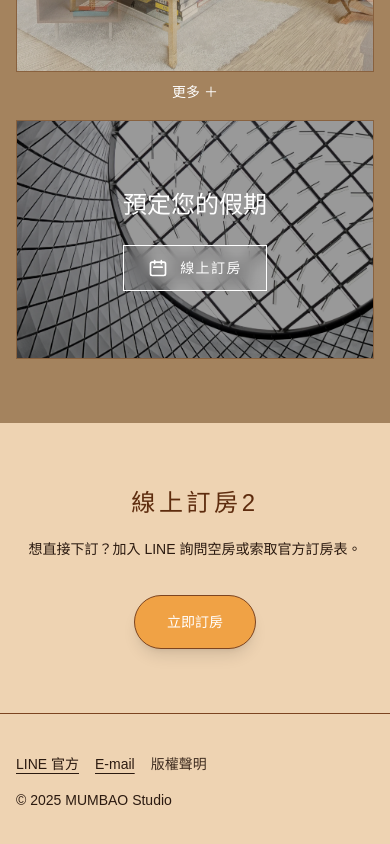
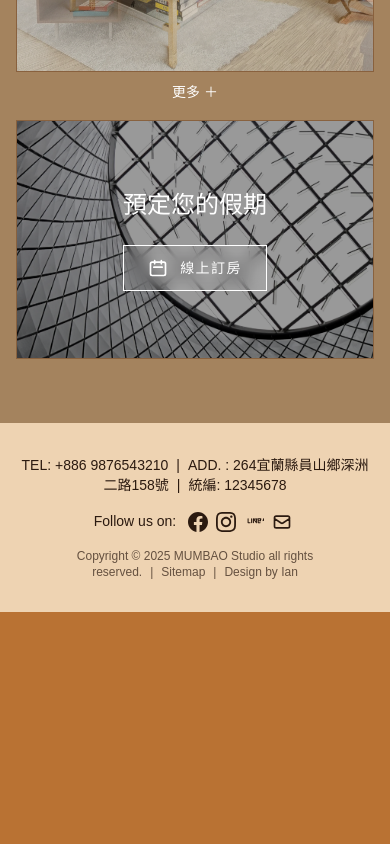
Before and after one commit to ianshih69/mumbao-website, a Next.js app: page / in a window 390 px wide. Shown: the part 2476-3320 px from the top of the page. After the commit the page ends 3088 px from the top, so only its background shows below. Built offline with nearby package versions, Linux system fonts and the light colour scheme.

Commit message:
尾頁修正

```diff
--- a/app/page.tsx
+++ b/app/page.tsx
@@ -95,24 +95,6 @@
       {/* [5] 第五圖頁：線上訂房 */}
       <Page5Booking />
 
-      {/* [6] 線上訂房 CTA */}
-      <section className="bg-[var(--bg-card)] py-16 md:py-24">
-        <div className="mx-auto max-w-4xl px-4 text-center">
-          <h2 className="text-2xl md:text-3xl font-normal tracking-[0.15em] text-[var(--title-main)] mb-4 text-center">
-            線上訂房2
-          </h2>
-          <p className="text-[var(--text-main)] leading-7 mb-8 max-w-2xl mx-auto text-sm md:text-base">
-            想直接下訂？加入 LINE 詢問空房或索取官方訂房表。
-          </p>
-          <a
-            href="#booking"
-            className="inline-block px-8 py-4 rounded-full bg-[var(--accent-main)] text-white hover:opacity-90 transition-opacity shadow-lg border border-[var(--border-main)] font-medium text-sm md:text-base"
-          >
-            立即訂房
-          </a>
-        </div>
-      </section>
-
       {/* [6] Footer */}
       <Footer />
     </>
--- a/components/Footer.tsx
+++ b/components/Footer.tsx
@@ -1,16 +1,49 @@
-
 
 export default function Footer() {
   return (
-    <footer className="border-t border-[var(--border-main)] bg-[var(--bg-card)] text-[var(--text-main)]">
-      <div className="mx-auto max-w-6xl px-4 py-10 text-sm">
-        <div className="flex flex-col md:flex-row gap-4 md:items-center md:justify-between">
-          <div className="flex items-center gap-4">
-            <a href="#" className="underline underline-offset-4">LINE 官方</a>
-            <a href="mailto:hello@mumbao.studio" className="underline underline-offset-4">E-mail</a>
-            <span className="opacity-90">版權聲明</span>
-          </div>
-          <p>© 2025 MUMBAO Studio</p>
+    <footer className="bg-[var(--bg-card)] text-[var(--text-main)] py-8">
+      <div className="mx-auto max-w-6xl px-4">
+        {/* 第一行：聯絡資訊 */}
+        <div className="text-center text-sm mb-4">
+          <span>TEL: +886 9876543210</span>
+          <span className="mx-2">|</span>
+          <span>ADD. : 264宜蘭縣員山鄉深洲二路158號</span>
+          <span className="mx-2">|</span>
+          <span>統編: 12345678</span>
+        </div>
+
+        {/* 第二行：社群媒體 */}
+        <div className="text-center text-sm mb-4">
+          <span className="mr-2">Follow us on:</span>
+          <a href="#" className="inline-block mx-1" aria-label="Facebook">
+            <svg className="w-5 h-5 inline" fill="currentColor" viewBox="0 0 24 24">
+              <path d="M24 12.073c0-6.627-5.373-12-12-12s-12 5.373-12 12c0 5.99 4.388 10.954 10.125 11.854v-8.385H7.078v-3.47h3.047V9.43c0-3.007 1.792-4.669 4.533-4.669 1.312 0 2.686.235 2.686.235v2.953H15.83c-1.491 0-1.956.925-1.956 1.874v2.25h3.328l-.532 3.47h-2.796v8.385C19.612 23.027 24 18.062 24 12.073z"/>
+            </svg>
+          </a>
+          <a href="#" className="inline-block mx-1" aria-label="Instagram">
+            <svg className="w-5 h-5 inline" fill="currentColor" viewBox="0 0 24 24">
+              <path d="M12 2.163c3.204 0 3.584.012 4.85.07 3.252.148 4.771 1.691 4.919 4.919.058 1.265.069 1.645.069 4.849 0 3.205-.012 3.584-.069 4.849-.149 3.225-1.664 4.771-4.919 4.919-1.266.058-1.644.07-4.85.07-3.204 0-3.584-.012-4.849-.07-3.26-.149-4.771-1.699-4.919-4.92-.058-1.265-.07-1.644-.07-4.849 0-3.204.013-3.583.07-4.849.149-3.227 1.664-4.771 4.919-4.919 1.266-.057 1.645-.069 4.849-.069zm0-2.163c-3.259 0-3.667.014-4.947.072-4.358.2-6.78 2.618-6.98 6.98-.059 1.281-.073 1.689-.073 4.948 0 3.259.014 3.668.072 4.948.2 4.358 2.618 6.78 6.98 6.98 1.281.058 1.689.072 4.948.072 3.259 0 3.668-.014 4.948-.072 4.354-.2 6.782-2.618 6.979-6.98.059-1.28.073-1.689.073-4.948 0-3.259-.014-3.667-.072-4.947-.196-4.354-2.617-6.78-6.979-6.98-1.281-.059-1.69-.073-4.949-.073zm0 5.838c-3.403 0-6.162 2.759-6.162 6.162s2.759 6.163 6.162 6.163 6.162-2.759 6.162-6.163c0-3.403-2.759-6.162-6.162-6.162zm0 10.162c-2.209 0-4-1.79-4-4 0-2.209 1.791-4 4-4s4 1.791 4 4c0 2.21-1.791 4-4 4zm6.406-11.845c-.796 0-1.441.645-1.441 1.44s.645 1.44 1.441 1.44c.795 0 1.439-.645 1.439-1.44s-.644-1.44-1.439-1.44z"/>
+            </svg>
+          </a>
+          <a href="#" className="inline-block mx-1" aria-label="LINE">
+            <svg className="w-5 h-5 inline" fill="currentColor" viewBox="0 0 24 24">
+              <path d="M19.365 9.863c.349 0 .63.285.63.631 0 .345-.281.63-.63.63H17.61v1.125h1.755c.349 0 .63.283.63.63 0 .344-.281.629-.63.629h-2.386c-.345 0-.627-.285-.627-.629V8.108c0-.345.282-.63.63-.63h2.386c.346 0 .627.285.627.63 0 .349-.281.63-.63.63H17.61v1.125h1.755zm-3.855 3.016c0 .27-.174.51-.432.596-.064.021-.133.031-.199.031-.211 0-.391-.09-.51-.25l-2.443-3.317v2.94c0 .344-.279.629-.631.629-.346 0-.626-.285-.626-.629V8.108c0-.27.173-.51.43-.595.06-.023.136-.033.194-.033.197 0 .375.104.495.254l2.462 3.33V8.108c0-.345.282-.63.63-.63.345 0 .63.285.63.63v4.771zm-5.741 0c0 .344-.282.629-.631.629-.345 0-.627-.285-.627-.629V8.108c0-.345.282-.63.63-.63.346 0 .628.285.628.63v4.771zm-2.466.629H4.917c-.345 0-.63-.285-.63-.629V8.108c0-.345.285-.63.63-.63.348 0 .63.285.63.63v4.141h1.756c.348 0 .629.283.629.63 0 .344-.282.629-.629.629M24 10.314c0 .271-.168.51-.413.596-.059.023-.135.033-.191.033-.2 0-.375-.09-.495-.254l-2.475-3.33v3.535c0 .344-.282.629-.63.629-.346 0-.63-.285-.63-.629V8.108c0-.27.168-.51.413-.595.059-.023.135-.033.194-.033.197 0 .375.104.495.254l2.475 3.33V8.108c0-.345.282-.63.63-.63.345 0 .63.285.63.63v2.206zm-8.15-2.633c.356 0 .63.285.63.63 0 .345-.274.63-.63.63H12.4c-.346 0-.63-.285-.63-.63 0-.345.284-.63.63-.63h3.45z"/>
+            </svg>
+          </a>
+          <a href="mailto:hello@thewanderingwalls.com" className="inline-block mx-1" aria-label="Email">
+            <svg className="w-5 h-5 inline" fill="none" stroke="currentColor" viewBox="0 0 24 24">
+              <path strokeLinecap="round" strokeLinejoin="round" strokeWidth={2} d="M3 8l7.89 5.26a2 2 0 002.22 0L21 8M5 19h14a2 2 0 002-2V7a2 2 0 00-2-2H5a2 2 0 00-2 2v10a2 2 0 002 2z" />
+            </svg>
+          </a>
+        </div>
+
+        {/* 第三行：版權資訊 */}
+        <div className="text-center text-xs text-[var(--text-main)]/70">
+          <span>Copyright © 2025 MUMBAO Studio all rights reserved.</span>
+          <span className="mx-2">|</span>
+          <a href="/sitemap" className="hover:underline">Sitemap</a>
+          <span className="mx-2">|</span>
+          <span>Design by Ian</span>
         </div>
       </div>
     </footer>
```
